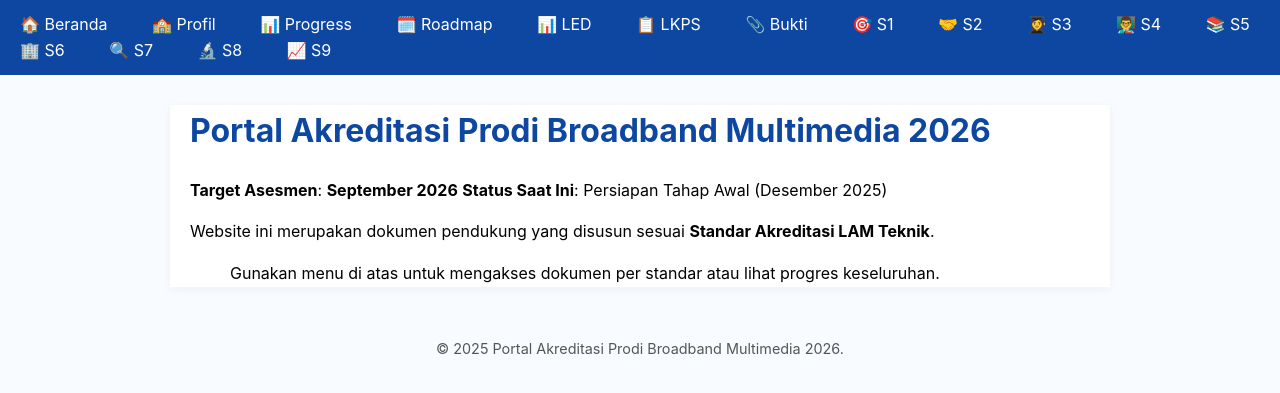
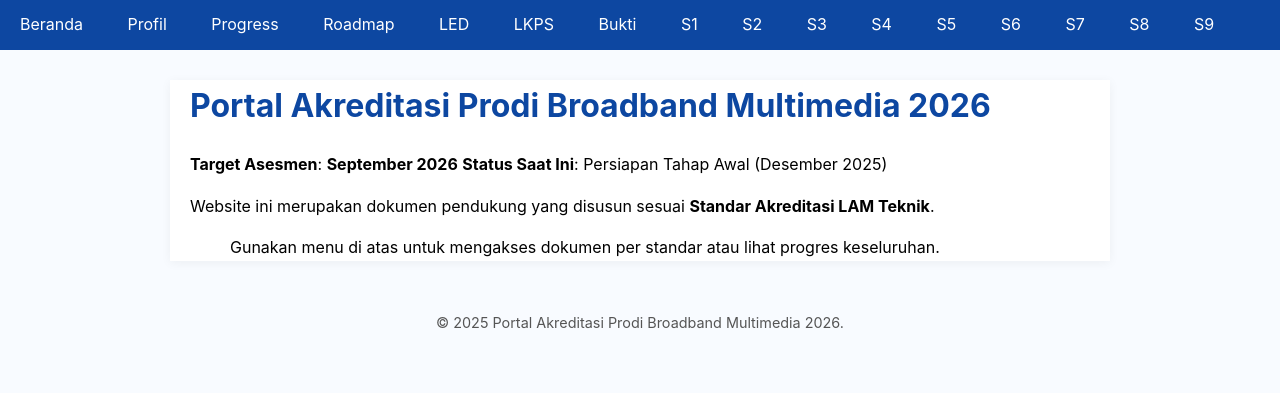
Before and after one commit to portal-psbm/aksi26, a Jekyll site: the page built from index.md, in a window 1280 px wide. Shown: the top 393 px of the page. Built offline with Jekyll 4.4.1, drawn with Linux system fonts in a browser that asks for light colours.

```diff
--- a/_layouts/default.html
+++ b/_layouts/default.html
@@ -20,22 +20,22 @@
 <body>
   <nav>
 
-  <a href="/aksi26/">🏠 Beranda</a>
-  <a href="/aksi26/profil/">🏫 Profil</a>
-  <a href="/aksi26/progress/">📊 Progress</a>
-  <a href="/aksi26/roadmap/">🗓️ Roadmap</a>
-  <a href="/aksi26/led/">📊 LED</a>
-  <a href="/aksi26/lkps/">📋 LKPS</a>
-  <a href="/aksi26/bukti/">📎 Bukti</a>
-  <a href="/aksi26/standar-1/">🎯 S1</a>
-  <a href="/aksi26/standar-2/">🤝 S2</a>
-  <a href="/aksi26/standar-3/">👩‍🎓 S3</a>
-  <a href="/aksi26/standar-4/">👨‍🏫 S4</a>
-  <a href="/aksi26/standar-5/">📚 S5</a>
-  <a href="/aksi26/standar-6/">🏢 S6</a>
-  <a href="/aksi26/standar-7/">🔍 S7</a>
-  <a href="/aksi26/standar-8/">🔬 S8</a>
-  <a href="/aksi26/standar-9/">📈 S9</a>
+  <a href="/aksi26/">Beranda</a>
+  <a href="/aksi26/profil/">Profil</a>
+  <a href="/aksi26/progress/">Progress</a>
+  <a href="/aksi26/roadmap/">Roadmap</a>
+  <a href="/aksi26/led/">LED</a>
+  <a href="/aksi26/lkps/">LKPS</a>
+  <a href="/aksi26/bukti/">Bukti</a>
+  <a href="/aksi26/standar-1/">S1</a>
+  <a href="/aksi26/standar-2/">S2</a>
+  <a href="/aksi26/standar-3/">S3</a>
+  <a href="/aksi26/standar-4/">S4</a>
+  <a href="/aksi26/standar-5/">S5</a>
+  <a href="/aksi26/standar-6/">S6</a>
+  <a href="/aksi26/standar-7/">S7</a>
+  <a href="/aksi26/standar-8/">S8</a>
+  <a href="/aksi26/standar-9/">S9</a>
 
   </nav>
 
```
